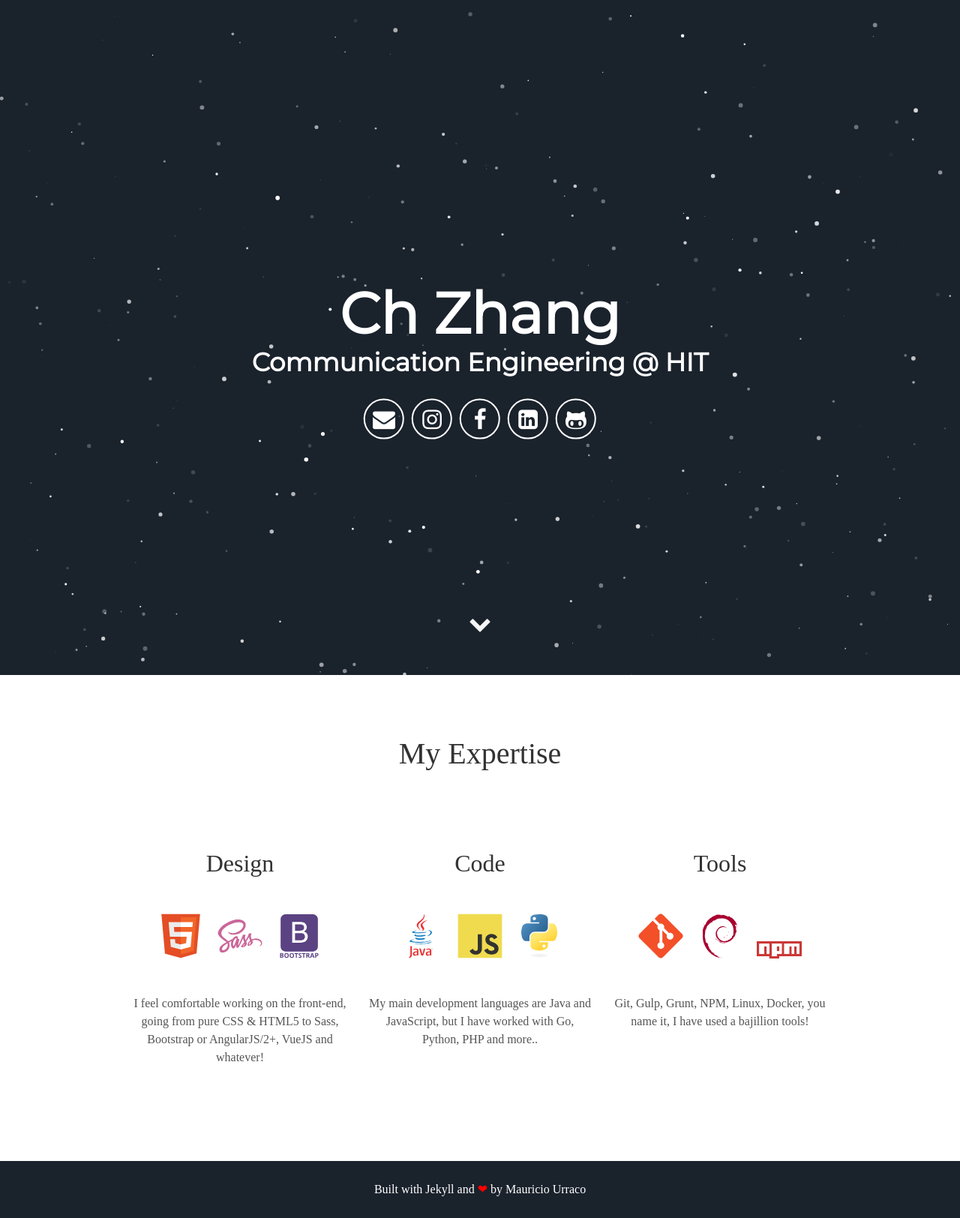
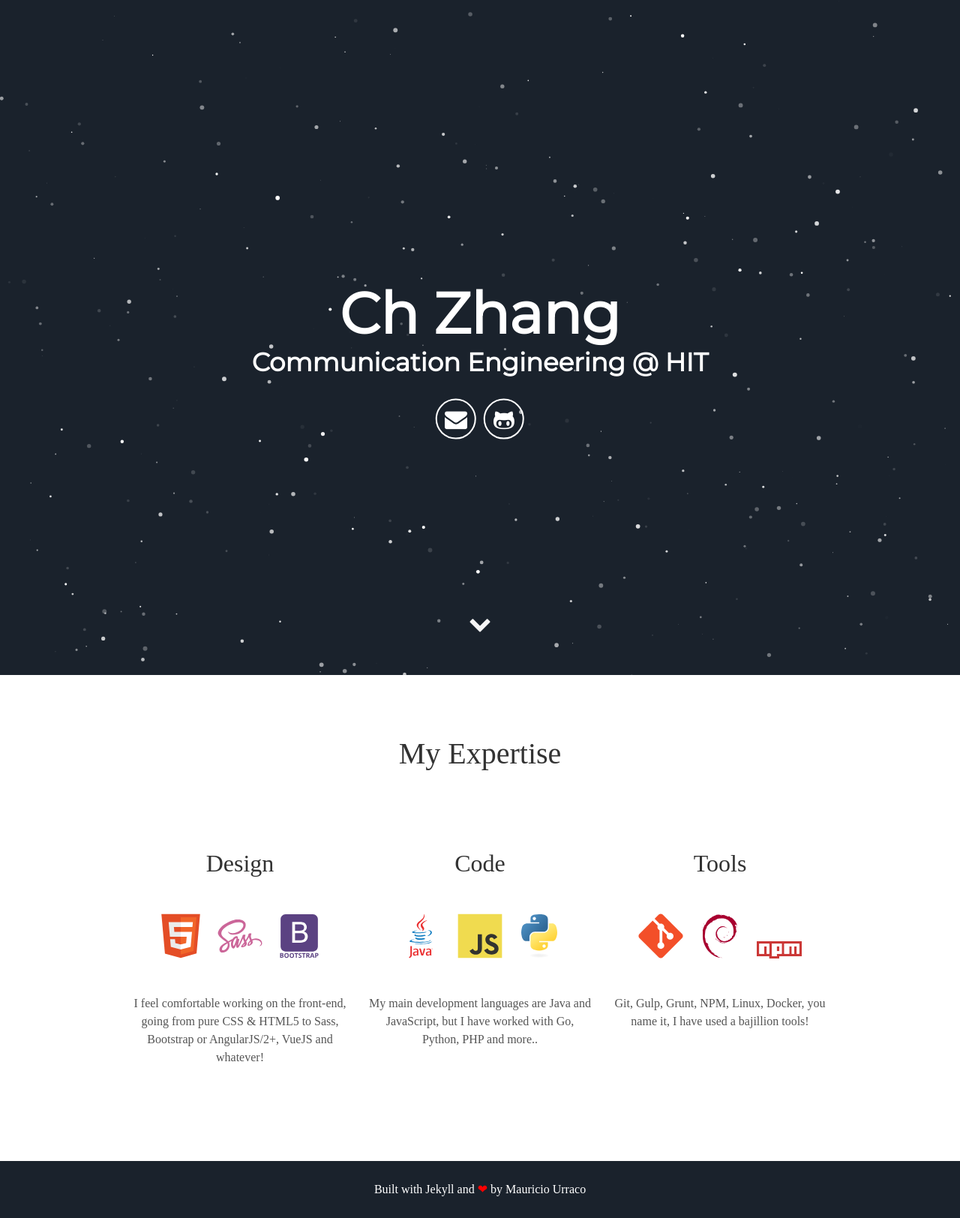
Before and after one commit to MayeZhang/MayeZhang.github.io, a Jekyll site: the page built from index.html, in a window 1280 px wide. Shown: the whole page at 75% size. Built offline with Jekyll 4.4.1, drawn with Linux system fonts in a browser that asks for light colours; some web fonts are replaced.

Commit message:
Update header.html

```diff
--- a/_includes/header.html
+++ b/_includes/header.html
@@ -5,11 +5,11 @@
         <span class="site-description">{{ site.user_title }}</span>
       </h1>
       <div class="header-icons">
-        <a aria-label="Send email" href="mailto:mauriurraco@gmail.com"><i class="icon fa fa-envelope"></i></a>
-        <a aria-label="My Instagram" target="_blank" href="https://www.instagram.com/mauriciourraco7"><i class="icon fa fa-instagram" aria-hidden="true"></i></a>
-        <a aria-label="My Facebook" target="_blank" href="https://www.facebook.com/mauricio.urraco"><i class="icon fa fa-facebook" aria-hidden="true"></i></a>
-        <a aria-label="My LinkedIn" target="_blank" href="https://www.linkedin.com/in/murraco"><i class="icon fa fa-linkedin-square" aria-hidden="true"></i></a>
-        <a aria-label="My Github" target="_blank" href="https://github.com/murraco"><i class="icon fa fa-github-alt" aria-hidden="true"></i></a>
+        <a aria-label="Send email" href="ch.zhang@hit.edu.cn"><i class="icon fa fa-envelope"></i></a>
+        <!-- <a aria-label="My Instagram" target="_blank" href="https://www.instagram.com/mauriciourraco7"><i class="icon fa fa-instagram" aria-hidden="true"></i></a> -->
+        <!-- <a aria-label="My Facebook" target="_blank" href="https://www.facebook.com/mauricio.urraco"><i class="icon fa fa-facebook" aria-hidden="true"></i></a> -->
+        <!-- <a aria-label="My LinkedIn" target="_blank" href="https://www.linkedin.com/in/murraco"><i class="icon fa fa-linkedin-square" aria-hidden="true"></i></a> -->
+        <a aria-label="My Github" target="_blank" href="https://github.com/MayeZhang"><i class="icon fa fa-github-alt" aria-hidden="true"></i></a>
       </div>
       <div class="header-links">
         <!-- <a class="link" href="#about" data-scroll>About Me</a> -->
```
